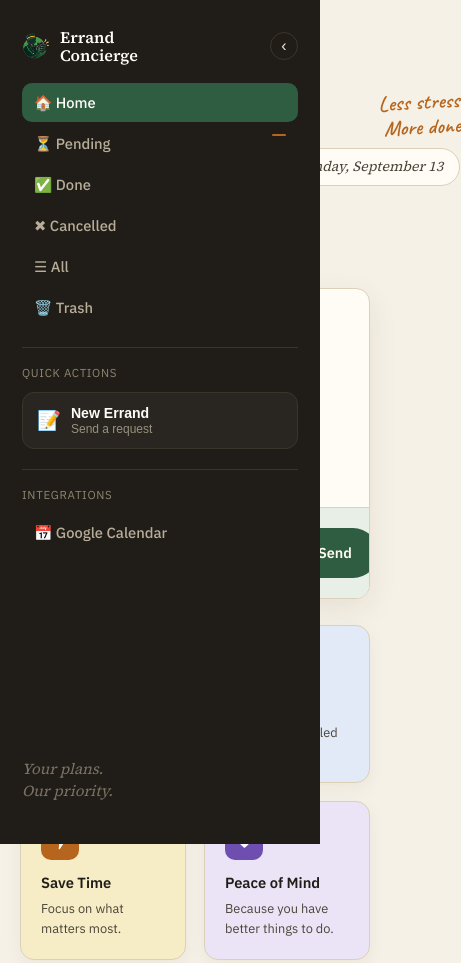
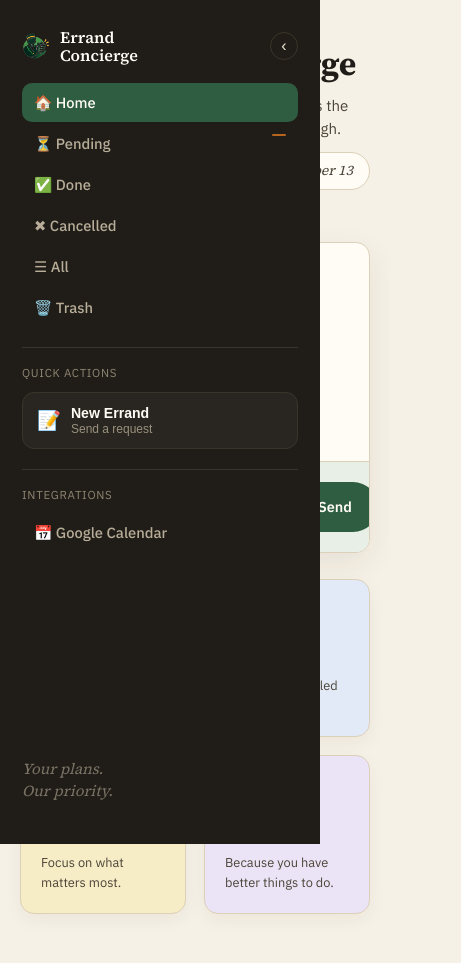
Before and after one commit to normid291/errand-concierge, a plain HTML site: page frontend/index.html in a window 390 px wide. Shown: the whole page, 461 px wide, since content can reach past the window. Drawn offline with Linux system fonts and the light colour scheme; files that its build step writes are made by us from their sources; no server answers; files whose address does not match are found by name.

Commit message:
Fix mobile masthead overflow

```diff
--- a/frontend/style.css
+++ b/frontend/style.css
@@ -723,3 +723,24 @@ input:focus-visible { outline: 2px solid var(--green); outline-offset: 2px; }
   .sidebar.collapsed { margin-left: -320px; }
   .main-panel { padding: 40px 20px 60px; }
 }
+
+/* Mobile masthead fix */
+@media (max-width: 900px) {
+  .masthead {
+    flex-wrap: wrap;
+    row-gap: 12px;
+  }
+  .masthead-right {
+    flex-direction: row;
+    flex-shrink: 1;
+    width: 100%;
+    justify-content: space-between;
+    align-items: center;
+  }
+}
+
+@media (max-width: 480px) {
+  .masthead-note {
+    display: none;
+  }
+}
```
